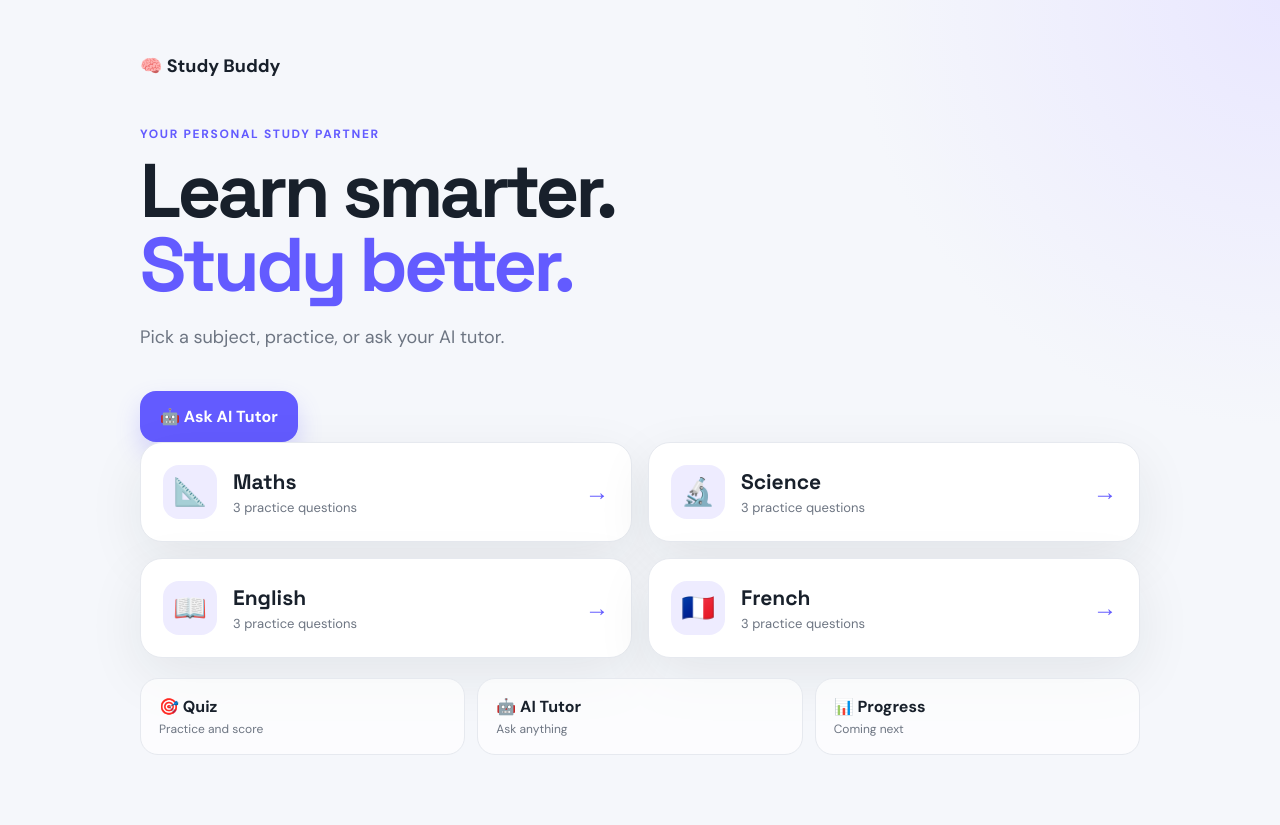
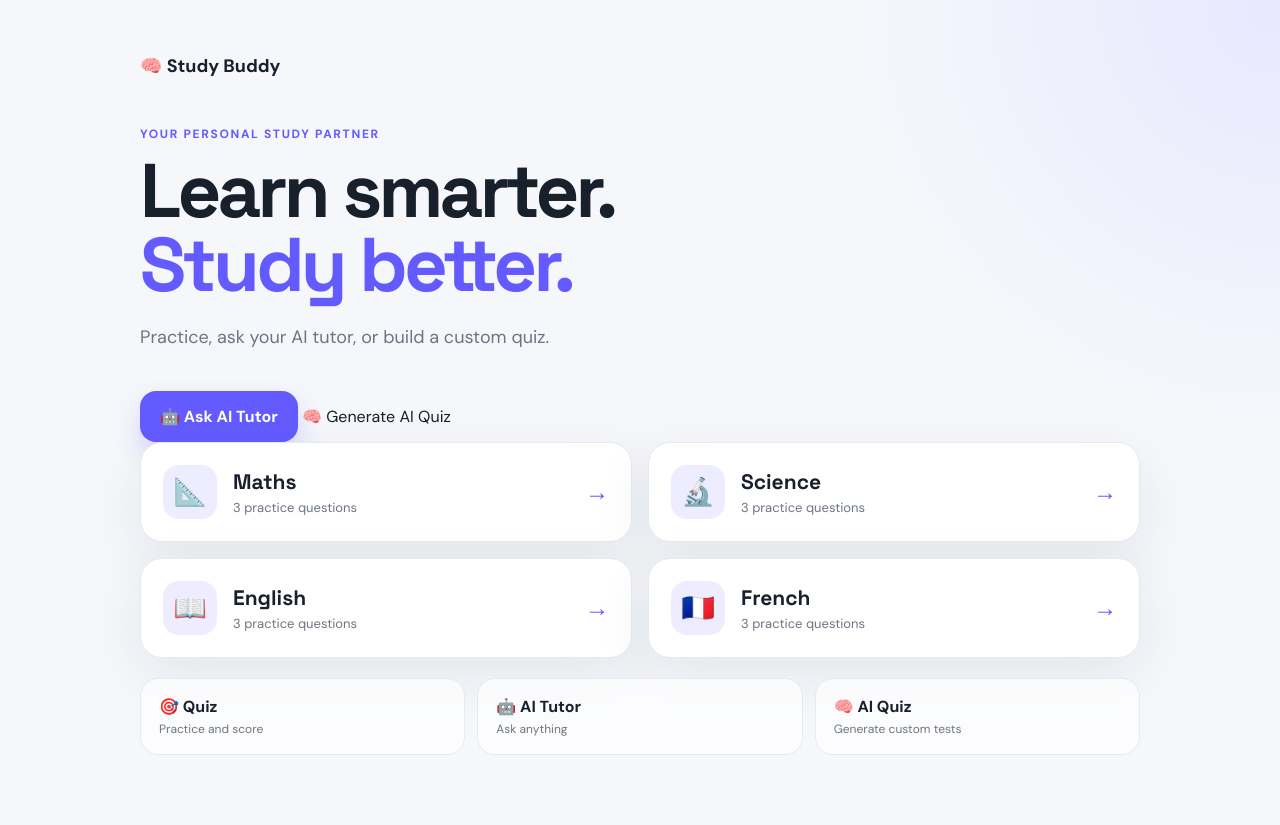
Before and after one commit to chakrabortysambit39-code/study-buddy, a Flask app: page / in a window 1280 px wide. Run offline with Flask 3, Linux system fonts and the light colour scheme.

Commit message:
Add AI quiz generator to home

```diff
--- a/templates/index.html
+++ b/templates/index.html
@@ -12,8 +12,11 @@
             <div class="brand">🧠 Study Buddy</div>
             <p class="eyebrow">YOUR PERSONAL STUDY PARTNER</p>
             <h1>Learn smarter.<br><span>Study better.</span></h1>
-            <p class="subtitle">Pick a subject, practice, or ask your AI tutor.</p>
-            <a class="primary-button inline-button" href="{{ url_for('ai_tutor') }}">🤖 Ask AI Tutor</a>
+            <p class="subtitle">Practice, ask your AI tutor, or build a custom quiz.</p>
+            <div class="hero-actions">
+                <a class="primary-button inline-button" href="{{ url_for('ai_tutor') }}">🤖 Ask AI Tutor</a>
+                <a class="secondary-button inline-button" href="{{ url_for('generate_quiz') }}">🧠 Generate AI Quiz</a>
+            </div>
         </section>
 
         <section class="subject-grid">
@@ -32,7 +35,7 @@
         <section class="feature-strip">
             <div><strong>🎯 Quiz</strong><span>Practice and score</span></div>
             <div><strong>🤖 AI Tutor</strong><span>Ask anything</span></div>
-            <div><strong>📊 Progress</strong><span>Coming next</span></div>
+            <div><strong>🧠 AI Quiz</strong><span>Generate custom tests</span></div>
         </section>
     </main>
 </body>
```
